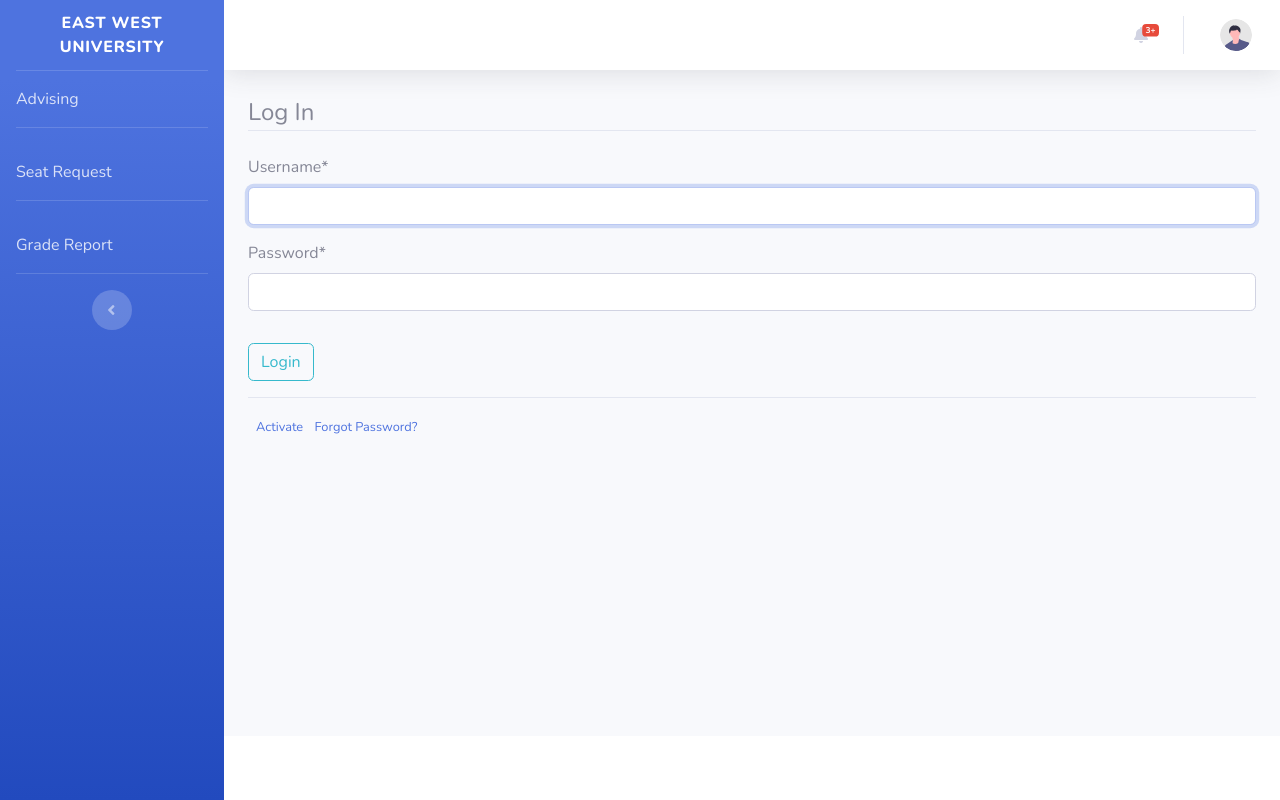
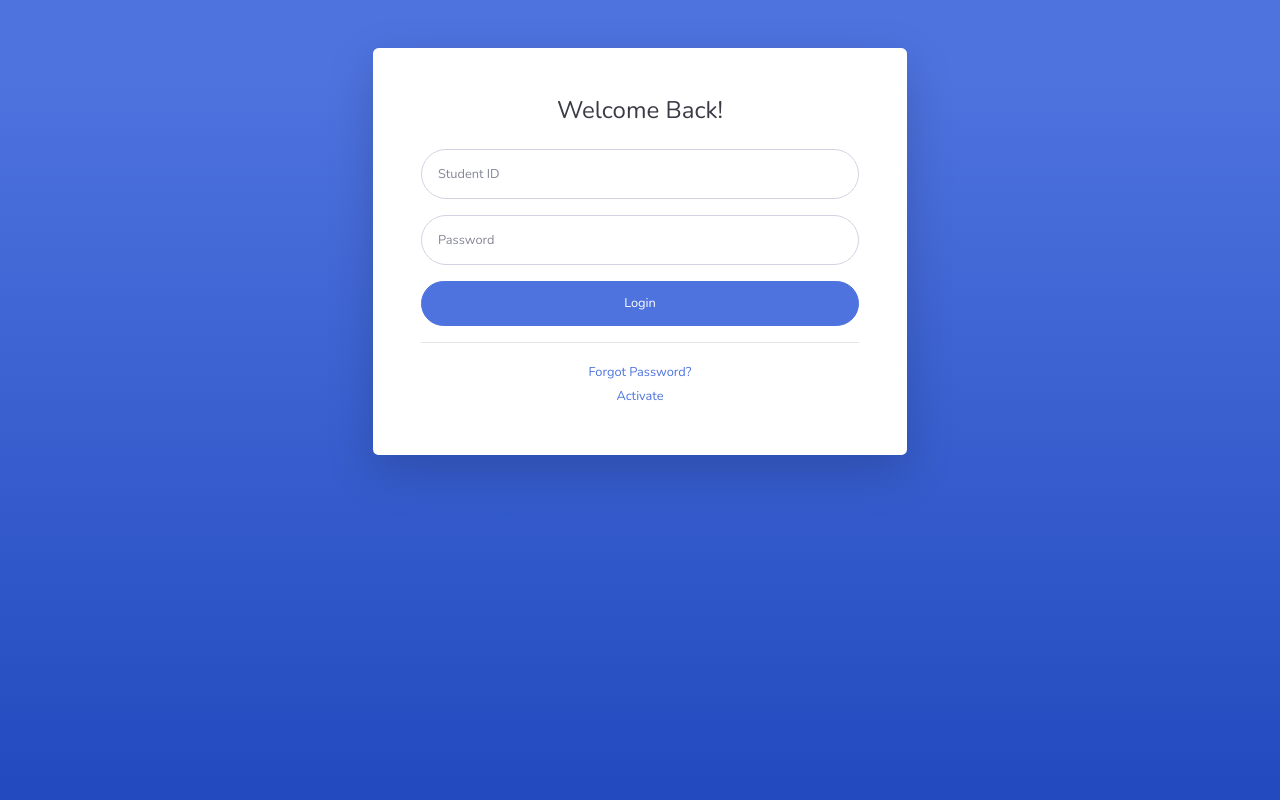
Before and after one commit to zishraq/django_project, a Django app: page /login/ in a window 1280 px wide. Run offline with Django 4.2, Linux system fonts and the light colour scheme; some libraries are stand-ins or nearby versions.

Commit message:
Login template changed

```diff
--- a/django_project/urls.py
+++ b/django_project/urls.py
@@ -7,7 +7,7 @@ urlpatterns = [
     path('admin/', admin.site.urls),
     path('', user_views.profile_view, name='profile'),
     path('profile/', user_views.profile_view, name='profile'),
-    path('login/', auth_views.LoginView.as_view(template_name='users/login_old.html'), name='login'),
+    path('login/', auth_views.LoginView.as_view(template_name='users/login.html'), name='login'),
     path('logout/', auth_views.LogoutView.as_view(template_name='users/logout.html'), name='logout'),
     path('activate/', user_views.activate_student_profile_view, name='activate'),
     path('set-password/<otp_id>', user_views.set_password_view, name='set_password'),
--- a/users/templates/users/login.html
+++ b/users/templates/users/login.html
@@ -1,4 +1,6 @@
+{% load crispy_forms_filters %}
 {% load static %}
+{% load crispy_forms_tags %}
 <!DOCTYPE html>
 <html lang="en">
 
@@ -10,16 +12,15 @@
     <meta name="description" content="">
     <meta name="author" content="">
 
-    <title>SB Admin 2 - Login</title>
+    <title>Login</title>
 
     <!-- Custom fonts for this template-->
-    <link href="advising_portal/static/vendor/fontawesome-free/css/all.min.css" rel="stylesheet" type="text/css">
-    <link
-        href="https://fonts.googleapis.com/css?family=Nunito:200,200i,300,300i,400,400i,600,600i,700,700i,800,800i,900,900i"
-        rel="stylesheet">
+    <link href="{% static 'advising_portal/vendor/fontawesome-free/css/all.min.css' %}" rel="stylesheet"
+          type="text/css">
+    <link href="https://fonts.googleapis.com/css?family=Nunito:200,200i,300,300i,400,400i,600,600i,700,700i,800,800i,900,900i" rel="stylesheet">
 
     <!-- Custom styles for this template-->
-    <link href="css/sb-admin-2.min.css" rel="stylesheet">
+    <link href="{% static 'advising_portal/css/sb-admin-2.min.css' %}" rel="stylesheet">
 
 </head>
 
@@ -30,56 +31,40 @@
     <!-- Outer Row -->
     <div class="row justify-content-center">
 
-            <div class="col-xl-10 col-lg-12 col-md-9">
+        <div class="col-xl-6 col-lg-6 col-md-9">
 
             <div class="card o-hidden border-0 shadow-lg my-5">
                 <div class="card-body p-0">
                     <!-- Nested Row within Card Body -->
-                        <div class="row">
-                            <div class="col-lg-6 d-none d-lg-block bg-login-image"></div>
-                            <div class="col-lg-6">
+{#                    <div>#}
                         <div class="p-5">
                             <div class="text-center">
                                 <h1 class="h4 text-gray-900 mb-4">Welcome Back!</h1>
                             </div>
-                                    <form class="user">
+                            <form class="user" method="POST">
+                                {% csrf_token %}
                                 <div class="form-group">
-                                            <input type="email" class="form-control form-control-user"
+                                    <input name="username" class="form-control form-control-user"
                                            id="exampleInputEmail" aria-describedby="emailHelp"
-                                                placeholder="Enter Email Address...">
+                                           placeholder="Student ID">
                                 </div>
                                 <div class="form-group">
-                                            <input type="password" class="form-control form-control-user"
+                                    <input type="password" name="password" class="form-control form-control-user"
                                            id="exampleInputPassword" placeholder="Password">
                                 </div>
-                                        <div class="form-group">
-                                            <div class="custom-control custom-checkbox small">
-                                                <input type="checkbox" class="custom-control-input" id="customCheck">
-                                                <label class="custom-control-label" for="customCheck">Remember
-                                                    Me</label>
-                                            </div>
-                                        </div>
-                                        <a href="index.html" class="btn btn-primary btn-user btn-block">
+                                <button class="btn btn-primary btn-user btn-block" type="submit">
                                     Login
-                                        </a>
-                                        <hr>
-                                        <a href="index.html" class="btn btn-google btn-user btn-block">
-                                            <i class="fab fa-google fa-fw"></i> Login with Google
-                                        </a>
-                                        <a href="index.html" class="btn btn-facebook btn-user btn-block">
-                                            <i class="fab fa-facebook-f fa-fw"></i> Login with Facebook
-                                        </a>
+                                </button>
                             </form>
                             <hr>
                             <div class="text-center">
-                                        <a class="small" href="forgot-password.html">Forgot Password?</a>
+                                <a class="small" href="{% url 'forgot_password' %}">Forgot Password?</a>
                             </div>
                             <div class="text-center">
-                                        <a class="small" href="register.html">Create an Account!</a>
+                                <a class="small" href="{% url 'activate' %}">Activate</a>
                             </div>
                         </div>
-                            </div>
-                        </div>
+{#                    </div>#}
                 </div>
             </div>
 
@@ -90,14 +75,14 @@
 </div>
 
 <!-- Bootstrap core JavaScript-->
-    <script src="vendor/jquery/jquery.min.js"></script>
-    <script src="vendor/bootstrap/js/bootstrap.bundle.min.js"></script>
+<script src="{% static 'advising_portal/vendor/jquery/jquery.min.js' %}"></script>
+<script src="{% static 'advising_portal/vendor/bootstrap/js/bootstrap.bundle.min.js' %}"></script>
 
 <!-- Core plugin JavaScript-->
-    <script src="vendor/jquery-easing/jquery.easing.min.js"></script>
+<script src="{% static 'advising_portal/vendor/jquery-easing/jquery.easing.min.js' %}"></script>
 
 <!-- Custom scripts for all pages-->
-    <script src="js/sb-admin-2.min.js"></script>
+<script src="{% static 'advising_portal/js/sb-admin-2.min.js' %}"></script>
 
 </body>
 
```
Also changed, not shown: users/templates/users/login_test.html (added, +104 -0 lines), db.sqlite3. Lines whose indentation alone changed are shown as unchanged.
